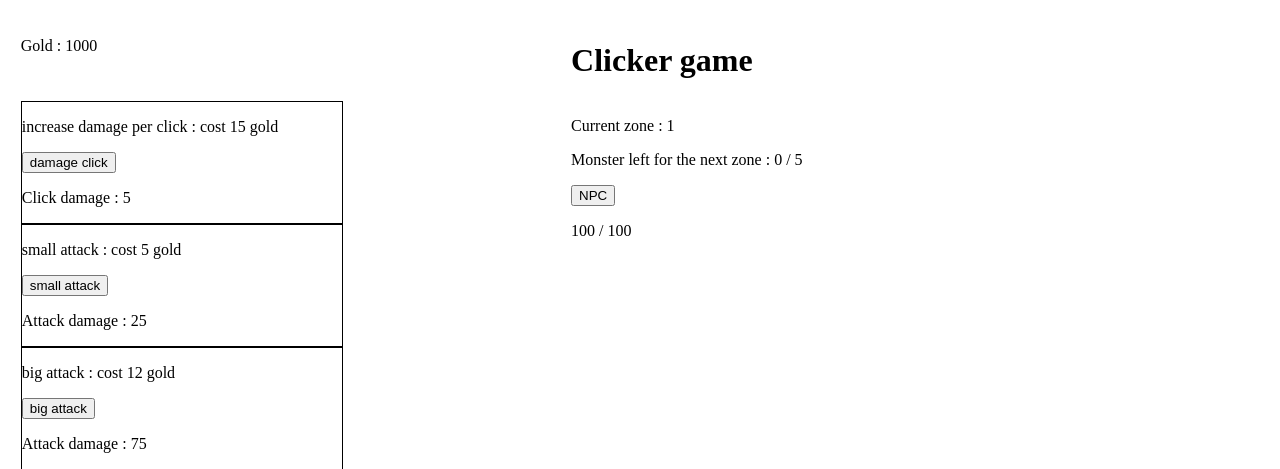
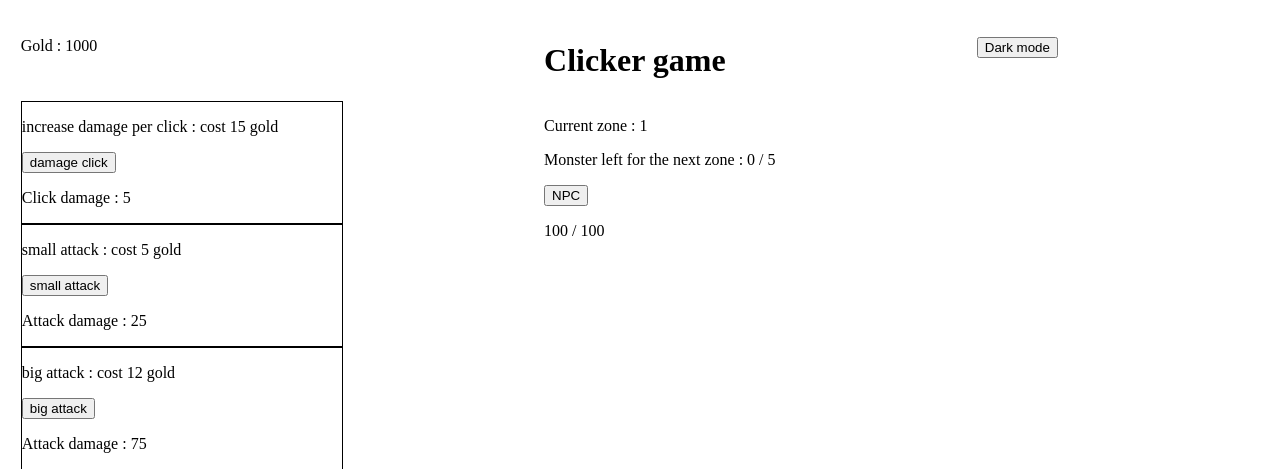
Before and after one commit to SacleuxBenoit/clicker-game, a PHP site: page /game/clicker.php in a window 1280 px wide. Shown: the top 469 px of the page. Run offline with PHP 8.4, Linux system fonts and the light colour scheme.

Commit message:
create a nav with id rightNav >> button dark mode :arrow_right: clicker.php... add the id rightNav into the grid-template-areas :arrow_right:  style.css

```diff
--- a/game/clicker.php
+++ b/game/clicker.php
@@ -67,6 +67,12 @@
 
     </nav>
 
+    <nav id="rightNav">
+        <p>
+            <button>Dark mode</button>
+        </p>
+    </nav>
+
     <div class="npc">
 
         <p id="zone"></p>
--- a/javascript/script.js
+++ b/javascript/script.js
@@ -296,8 +296,7 @@ displayText();
                 }
         }
 
-// function : else
-
+// function : reset
         function npcReset(){
                 if(monster >= monstersLeft){
                         monster = 0;
--- a/style/style.css
+++ b/style/style.css
@@ -2,8 +2,8 @@ body{
   margin: 1.3em;
   display: grid;
   grid-template-areas:
-  ". header . "
-  "navDamage npc . ";
+  ". header rightNav"
+  "navDamage npc rightNav ";
 }
 
 .parNav{
@@ -22,3 +22,7 @@ header{
 .npc{
     grid-area: npc;
 }
+
+.rightNav{
+    grid-area: rightNav;
+}
```
